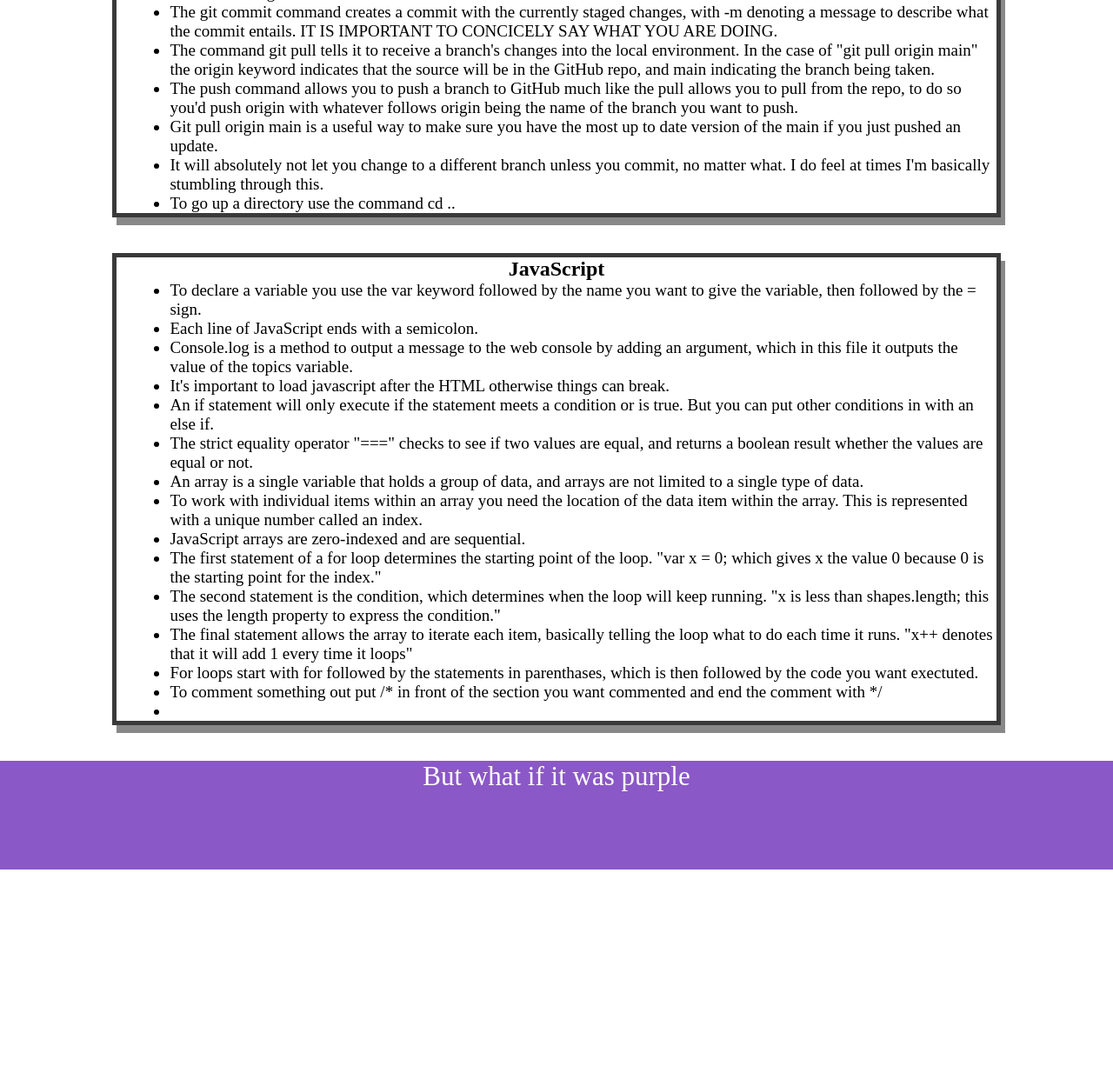
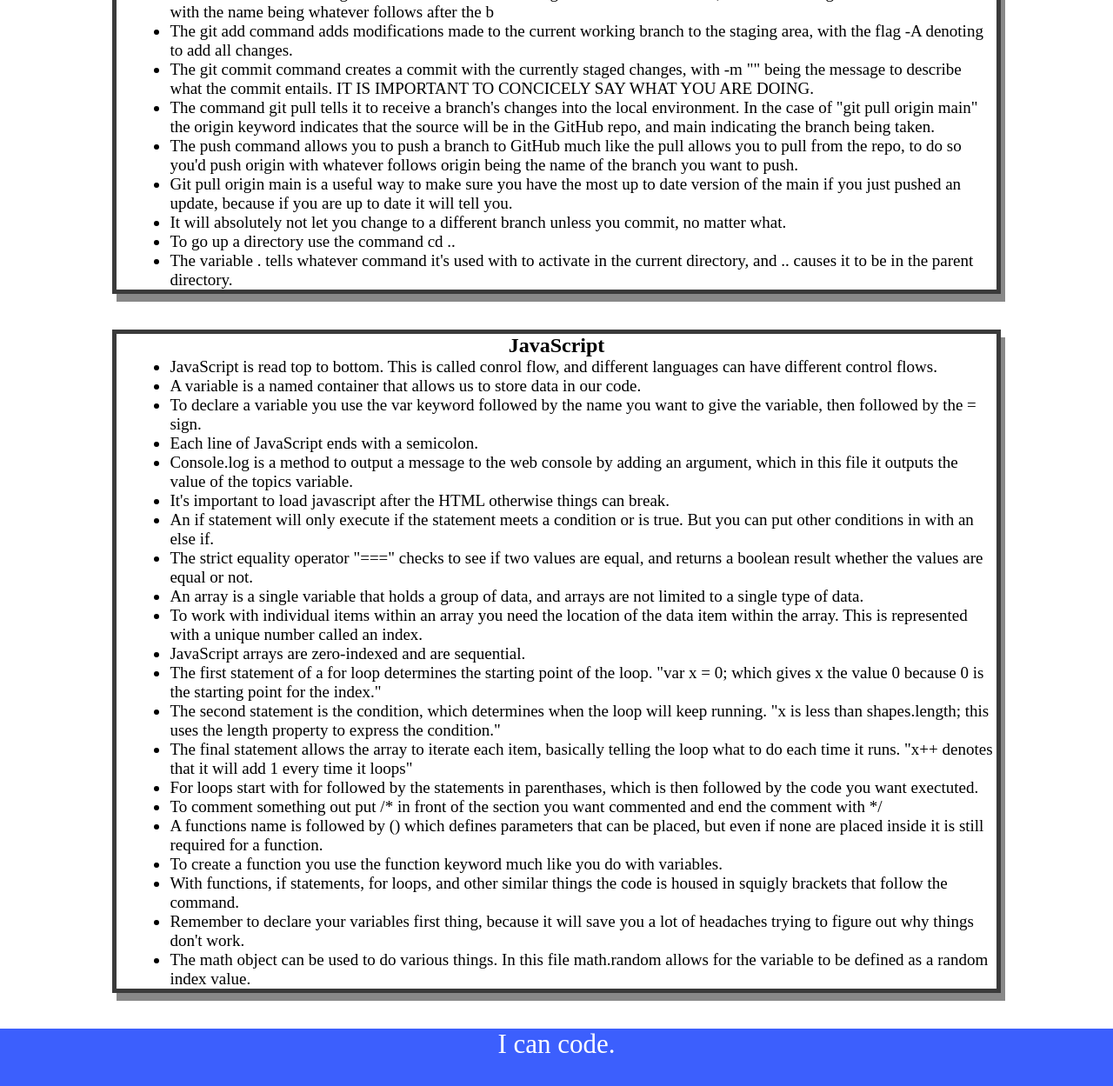
Before and after one commit to Koeboldt/prework-study-guide, a plain HTML site: page index.html in a window 1280 px wide. Shown: the part 1341-2590 px from the top of the page at 87% size. Before the commit the page ends 2341 px from the top, so only its background shows below. Drawn offline with Linux system fonts and the light colour scheme.

Commit message:
adding the rest of the JavaScript and some extra notes, also fixing some stuff

```diff
--- a/assets/script.js
+++ b/assets/script.js
@@ -1,27 +1,45 @@
 var topics = ["HTML","CSS","Git","JavaScript"];
+
+var randomTopic = topics[Math.floor(Math.random() * topics.length)];
+
+function listTopics()
+{
     for(var x = 0; x < topics.length; x++) {
-    console.log(topics[x]);
+    console.log(topics[x]); }
 }
 
+function selectTopic()
 
+{
 
-
-
-
-
-/*if (topic === 'HTML'){
-    console.log("let's study HTML!");
+    if (randomTopic === 'HTML')
+    {
+        console.log("Let's study HTML!");
     }
-else if (topic === 'CSS'){
+    else if (randomTopic === 'CSS')
+    {
         console.log("Let's study CSS!");
     }
-else if (topic === 'Git') {
+    else if (randomTopic === 'Git')
+    {
         console.log("Let's study Git!");
     }
-else if (topic === 'JavaScript') {
+
+    else if (randomTopic === 'JavaScript')
+    {
         console.log ("Let's study JavaScript!");
     }
-else {
+
+    else
+    {
         console.log ('Please try again!');
     }
-*/
+}
+
+console.log('Here are the topics we learned through prework.')
+
+listTopics()
+
+console.log('Which topic should we study first?')
+
+selectTopic()
--- a/assets/style.css
+++ b/assets/style.css
@@ -6,7 +6,7 @@ header,
 footer {
     width: 100%;
     height: 125px;
-    background-color: rgb(139, 88, 199);
+    background-color: rgb(60, 95, 253);
     color: rgb(255, 255, 255);
 }
 h1,
--- a/index.html
+++ b/index.html
@@ -32,6 +32,8 @@
           <li> The img element contains information about images that are displayed on the webpage.</li>
           <li> The a element allows you to create a hyperlink to the any webpage linked by the href attribute, which points to the URL of the website for the link</li>
           <li> While you can just put bulleted list items without actually containing them in a ul or ol it's not a very good idea, as changes you make to ol/ul with CSS will not apply. I made this mistake for a bit when setting up the CSS then wondered why it wasn't working, turns out I made a blunder.</li>
+          <li> Section can be used to partition various pieces of text or imagery on a webpage, and allows you to name a class for a section to allow for easier CSS changes and more.</li>
+          <li> Image elements, and CSS must be linked to if they are external. Which images will almost always be.</li>
         </ul>
 
       </section>
@@ -64,17 +66,21 @@
         <li> The git command must precede every Git statement.</li>
         <li> The checkout command "git checkout" moves the working branch to a new branch, with -b denoting to create a new branch with the name being whatever follows after the b</li>
         <li> The git add command adds modifications made to the current working branch to the staging area, with the flag -A denoting to add all changes.</li>
-        <li> The git commit command creates a commit with the currently staged changes, with -m denoting a message to describe what the commit entails. IT IS IMPORTANT TO CONCICELY SAY WHAT YOU ARE DOING.</li>
+        <li> The git commit command creates a commit with the currently staged changes, with -m "" being the message to describe what the commit entails. IT IS IMPORTANT TO CONCICELY SAY WHAT YOU ARE DOING.</li>
         <li> The command git pull tells it to receive a branch's changes into the local environment. In the case of "git pull origin main" the origin keyword indicates that the source will be in the GitHub repo, and main indicating the branch being taken.</li>
         <li> The push command allows you to push a branch to GitHub much like the pull allows you to pull from the repo, to do so you'd push origin with whatever follows origin being the name of the branch you want to push.</li>
-        <li> Git pull origin main is a useful way to make sure you have the most up to date version of the main if you just pushed an update.</li>
-        <li> It will absolutely not let you change to a different branch unless you commit, no matter what. I do feel at times I'm basically stumbling through this.</li>
+        <li> Git pull origin main is a useful way to make sure you have the most up to date version of the main if you just pushed an update, because if you are up to date it will tell you.</li>
+        <li> It will absolutely not let you change to a different branch unless you commit, no matter what. </li>
         <li> To go up a directory use the command cd ..</li>
+        <li> The variable . tells whatever command it's used with to activate in the current directory, and .. causes it to be in the parent directory.</li>
+
       </ul>
       </section>
       <section class="card" id="javascript-section">
         <h2> JavaScript</h2>
         <ul>
+        <li> JavaScript is read top to bottom. This is called conrol flow, and different languages can have different control flows.</li>
+        <li> A variable is a named container that allows us to store data in our code.</li>
         <li> To declare a variable you use the var keyword followed by the name you want to give the variable, then followed by the = sign.</li>
         <li> Each line of JavaScript ends with a semicolon.</li>
         <li> Console.log is a method to output a message to the web console by adding an argument, which in this file it outputs the value of the topics variable.</li>
@@ -89,16 +95,18 @@
         <li> The final statement allows the array to iterate each item, basically telling the loop what to do each time it runs. "x++ denotes that it will add 1 every time it loops"</li>
         <li> For loops start with for followed by the statements in parenthases, which is then followed by the code you want exectuted.</li>
         <li> To comment something out put /* in front of the section you want commented and end the comment with */</li>
-        <li> </li>
-
-
+        <li> A functions name is followed by () which defines parameters that can be placed, but even if none are placed inside it is still required for a function. </li>
+        <li> To create a function you use the function keyword much like you do with variables.</li>
+        <li> With functions, if statements, for loops, and other similar things the code is housed in squigly brackets that follow the command.</li>
+        <li> Remember to declare your variables first thing, because it will save you a lot of headaches trying to figure out why things don't work.</li>
+        <li> The math object can be used to do various things. In this file math.random allows for the variable to be defined as a random index value.</li>
       </ul>
       </section>
 
     </main>
 
     <footer>
-      <p>But what if it was purple</p>
+      <p>I can code.</p>
 
     </footer>
     <script src="./assets/script.js"></script>
```
Lines whose indentation alone changed are shown as unchanged.
